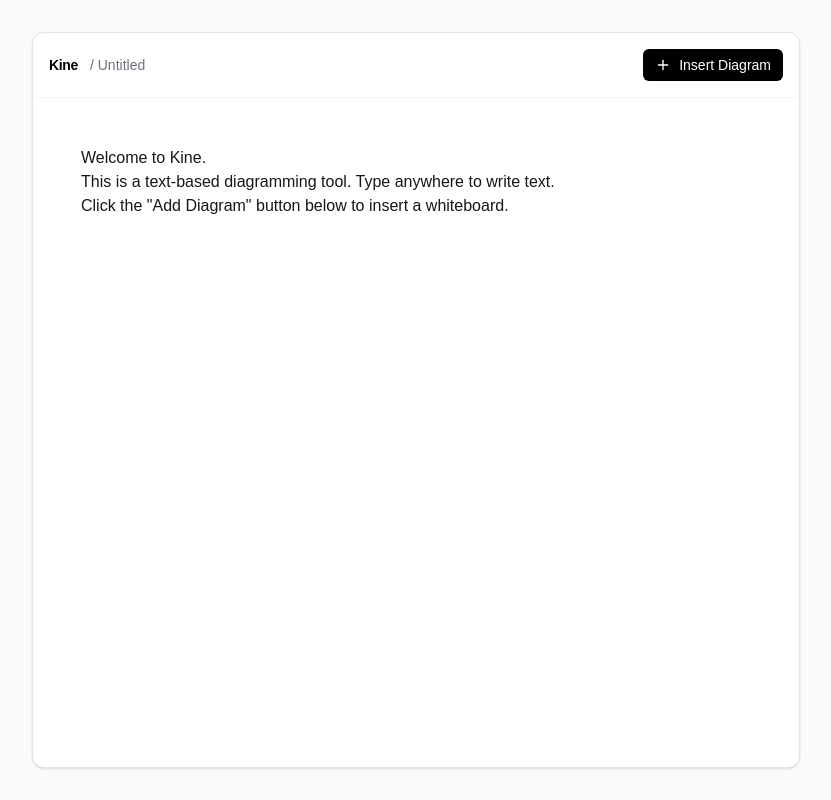
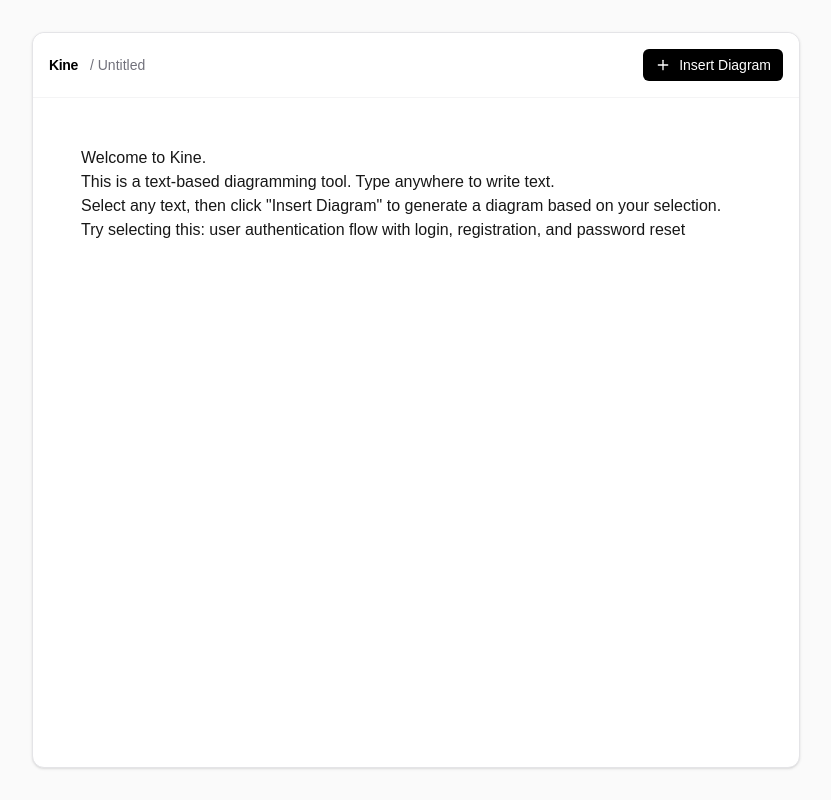
Before and after one commit to kine-drafts/kine, a Next.js app: page / in a window 1280 px wide. Shown: the whole page, without its empty margins (224-1055 px from the left). Built offline with nearby package versions, Linux system fonts and the light colour scheme.

Commit message:
Update page.tsx

```diff
--- a/app/page.tsx
+++ b/app/page.tsx
@@ -23,7 +23,8 @@ export default function Home() {
     content: `
       <h2>Welcome to Kine.</h2>
       <p>This is a text-based diagramming tool. Type anywhere to write text.</p>
-      <p>Click the "Add Diagram" button below to insert a whiteboard.</p>
+      <p>Select any text, then click "Insert Diagram" to generate a diagram based on your selection.</p>
+      <p>Try selecting this: user authentication flow with login, registration, and password reset</p>
     `,
     editorProps: {
       attributes: {
@@ -33,7 +34,27 @@ export default function Home() {
   }, [DiagramNode]);
 
   const addDiagram = () => {
-    editor?.chain().focus().insertContent({ type: 'diagram', attrs: {} }).run();
+    if (!editor) return;
+
+    // Get the selected text
+    const { from, to } = editor.state.selection;
+    const selectedText = editor.state.doc.textBetween(from, to, ' ');
+
+    if (!selectedText.trim()) {
+      alert('Please select some text first to describe what diagram you want to generate.');
+      return;
+    }
+
+    // Insert the diagram with the selected text as the prompt
+    editor
+      .chain()
+      .focus()
+      .deleteSelection() // Remove the selected text
+      .insertContent({
+        type: 'diagram',
+        attrs: { prompt: selectedText }
+      })
+      .run();
   };
 
   if (!editor) return null;
```
